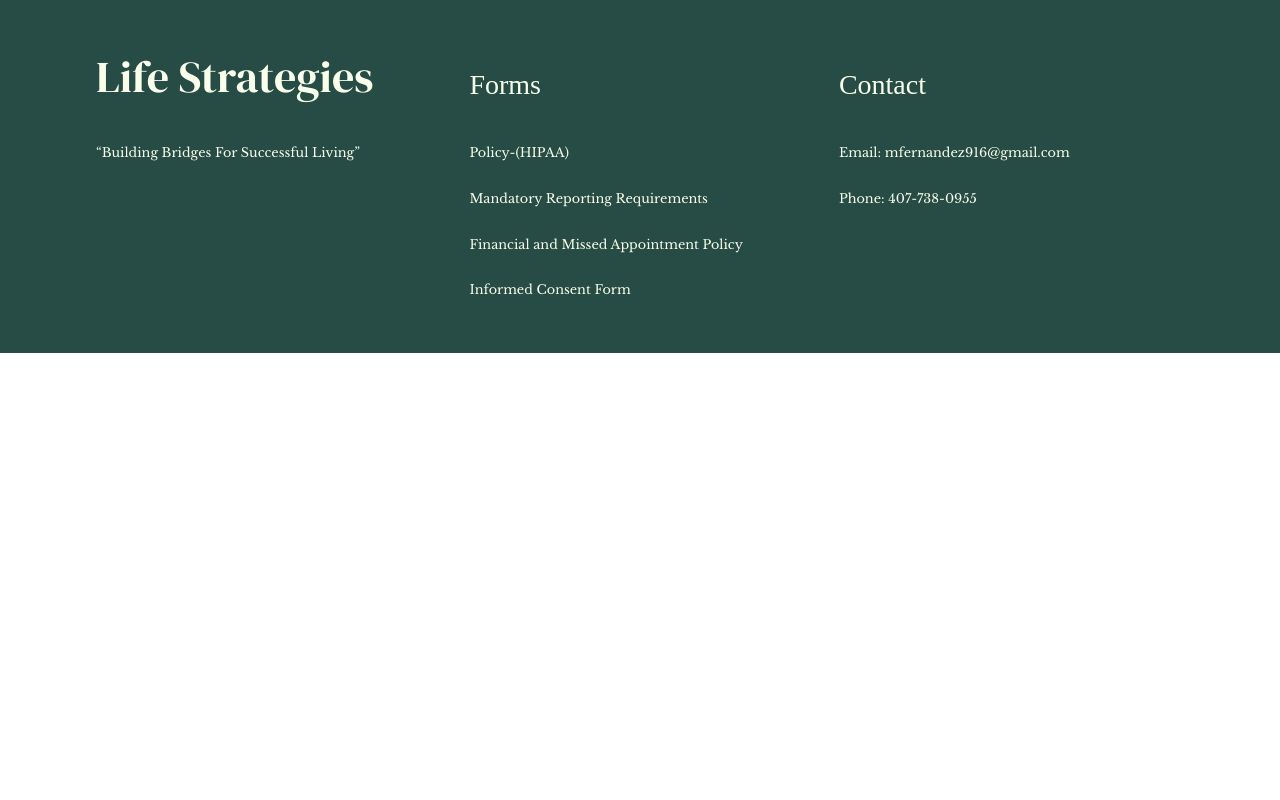
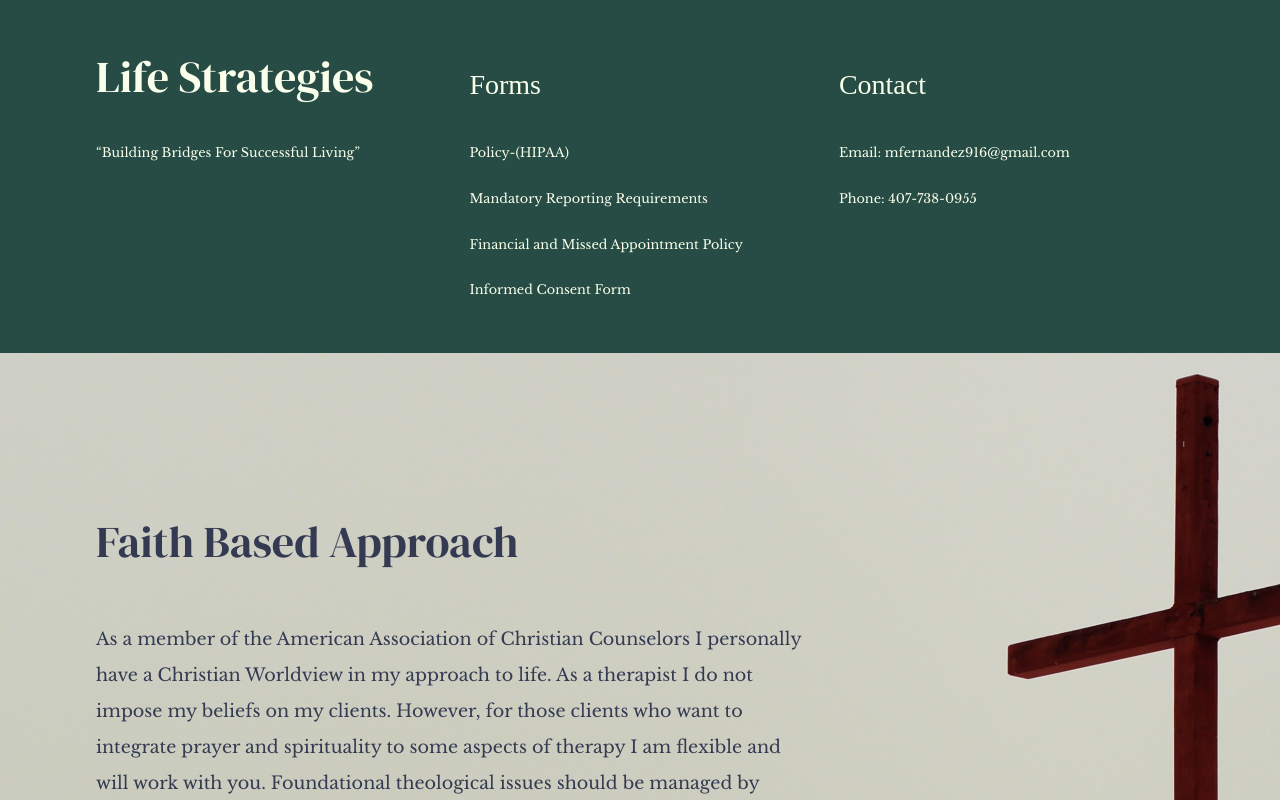
Before and after one commit to IArodriguez99/Life-Strategies, a React (Create React App) app: page /faith in a window 1280 px wide. Shown: the top 800 px of the page. Built offline with nearby package versions, Linux system fonts and the light colour scheme.

Commit message:
Faith Hero

```diff
--- a/src/components/Faith.js/Faith.css
+++ b/src/components/Faith.js/Faith.css
@@ -0,0 +1,33 @@
+.faith-background{
+    width: 100%;
+    padding-bottom: 10rem;
+    background-image: url(Cross.png);
+    background-repeat: no-repeat;
+    background-position: cover;
+    background-position-x: -3rem;
+}
+
+.faith-container{
+    width: min(85%, 70.5rem);
+    margin-inline: auto;
+}
+
+.faith-row{
+    display: flex;
+    flex-direction: row;
+    padding-top: 8rem;
+}
+
+.faith-col{
+    display: flex;
+    flex-direction: column;
+    max-width: 65%;
+}
+
+.faith-col p{
+    color: #343A52;
+}
+
+.faith-col h1{
+    color: #343A52;
+}
--- a/src/components/Faith.js/Faith.js
+++ b/src/components/Faith.js/Faith.js
@@ -2,8 +2,15 @@ import './Faith.css'
 
 const Faith = () => {
     return (
-            <div className="faith-container">
-
+            <div className="faith-background">
+                <div className="faith-container">
+                    <div className="faith-row">
+                        <div className="faith-col">
+                            <h1>Faith Based Approach</h1>
+                            <p>As a member of the American Association of Christian Counselors I personally have a Christian Worldview in my approach to life.  As a therapist I do not impose my beliefs on my clients.  However, for those clients who want to integrate prayer and spirituality to some aspects of therapy I am flexible and will work with you.  Foundational theological issues should be managed by your Pastor and/or Clergy in the church where you attend.  I am respectful of denominational and theological beliefs.</p>
+                        </div>
+                    </div>
+                </div>
             </div>
     );
 }
--- a/src/index.css
+++ b/src/index.css
@@ -13,5 +13,5 @@
 }
 
 .Faith{
-    background-image: none;
+
 }
```
Also changed, not shown: src/components/Faith.js/Cross.png (added).
